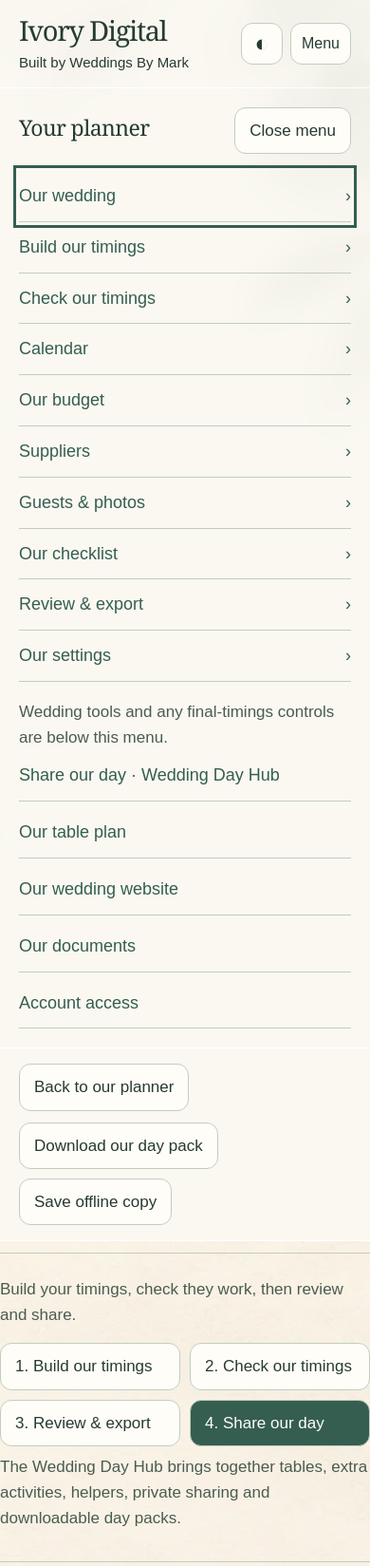
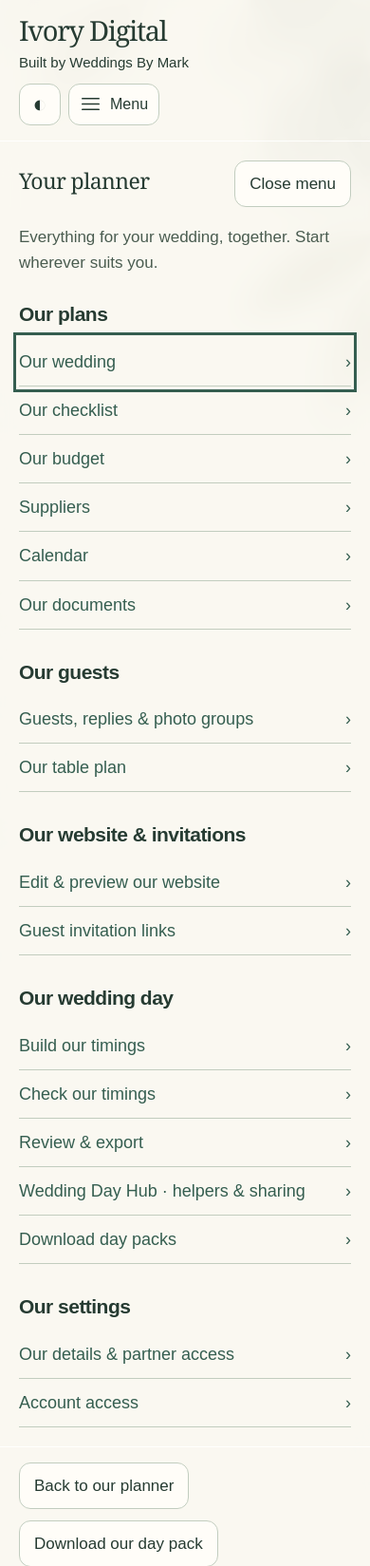
Before and after one commit to valianktni1/weddingplannercouples, a Python web app: template app/templates/hub.html in a window 390 px wide, after a click on "Menu". Shown: the top 1649 px of the page at 95% size. Run offline with Jinja, Linux system fonts and the light colour scheme; the template is opened without the code that fills it, so the values that code supplies are empty.

Commit message:
v1.6.1: group couple navigation and connect guest planning
Add a labelled three-line Menu with grouped existing tools and shared mobile More navigation. Restore page position on close, track active tools, protect unfinished Hub forms, connect guest list/website/invitations/seating, and place linked WBM timing submission in the wedding-day menu group.

Preserve planner functionality, glass styling, account data and integration contracts. Include v1.6.1 backup/restore/rollback updater and browser regression coverage. 187 backend tests plus three served-browser suites pass.

```diff
--- a/app/server.py
+++ b/app/server.py
@@ -23,7 +23,7 @@ from .mail_service import smtp_configuration, smtp_ready, send_email, delivery_e
 from .invitation_mail import invitation_email
 from .day_hub import register_hub,journey as hub_journey
 
-VERSION='1.6.0'
+VERSION='1.6.1'
 def create_app(test_config=None):
     app=Flask(__name__)
     app.config.update(DATA_DIR=os.environ.get('DATA_DIR','/data'), BACKUP_DIR=os.environ.get('BACKUP_DIR','/backups'),
--- a/app/static/couple-shell.js
+++ b/app/static/couple-shell.js
@@ -2,7 +2,7 @@
 (()=>{
  const root=document.getElementById('ivory-planner');if(!root?.classList.contains('couple-app'))return;
  const scroll=root.querySelector('.page-content'),menu=root.querySelector('#couple-menu'),dock=root.querySelector('#couple-dock');
- let setup=false,lastPage=null,menuOrigin=null;
+ let setup=false,lastPage=null,menuOrigin=null,menuScroll=0,menuWindowScroll=0;
  const mobile=()=>matchMedia('(max-width:760px)').matches;
  const editing=()=>!!document.activeElement?.matches('textarea,select,input:not([type="checkbox"]):not([type="radio"]):not([type="range"]):not([type="button"]):not([type="submit"]),[contenteditable="true"]');
  function themeLabel(){const button=root.querySelector('[data-theme-toggle]');if(button){button.title=button.textContent;button.setAttribute('aria-label',button.textContent)}}
@@ -12,16 +12,24 @@
   dock.hidden=setup||(mobile()&&editing());
  }
  function setMenu(open,returnFocus=false){
+  const wasOpen=!menu.hidden;
+  if(open&&!wasOpen){menuScroll=scroll.scrollTop;menuWindowScroll=window.scrollY;}
   menu.hidden=!open;root.classList.toggle('couple-more-open',open);
   root.querySelectorAll('[data-couple-menu]').forEach(b=>b.setAttribute('aria-expanded',String(open)));
-  if(open){scroll.scrollTo({top:0,behavior:'instant'});menu.querySelector('a')?.focus({preventScroll:true})}
-  else if(returnFocus)menuOrigin?.focus({preventScroll:true});
+  if(open){scroll.scrollTo({top:0,behavior:'instant'});if(!mobile())window.scrollTo({top:0,behavior:'instant'});menu.querySelector('a')?.focus({preventScroll:true})}
+  else if(returnFocus){scroll.scrollTo({top:menuScroll,behavior:'instant'});if(!mobile())window.scrollTo({top:menuWindowScroll,behavior:'instant'});menuOrigin?.focus({preventScroll:true})}
  }
  root.addEventListener('click',e=>{
   if(e.target.closest('[data-theme-toggle]'))requestAnimationFrame(themeLabel);
   const toggle=e.target.closest('[data-couple-menu]');
   if(toggle){menuOrigin=toggle;setMenu(menu.hidden,true);return}
   if(e.target.closest('[data-couple-close]')){setMenu(false,true);return}
+  const route=e.target.closest('[data-couple-route]');
+  // Hub tab navigation uses its own dirty-form guard, without a page reload.
+  if(route&&location.pathname==='/hub'&&new URL(route.href).pathname==='/hub'&&typeof window.ivoryHubNavigate==='function'&&!e.ctrlKey&&!e.metaKey&&!e.shiftKey&&!e.altKey&&e.button===0){
+   e.preventDefault();if(window.ivoryHubNavigate(new URL(route.href).hash.slice(1)||'overview')){setMenu(false);scroll.scrollTo({top:0,behavior:'instant'});}return;
+  }
+  if(route&&location.pathname==='/website'&&new URL(route.href).pathname==='/website'&&!e.ctrlKey&&!e.metaKey&&!e.shiftKey&&!e.altKey&&e.button===0){setMenu(false);}
   const link=e.target.closest('[data-couple-page]');if(!link)return;
   // Modified clicks keep normal link/new-tab behaviour, except in admin preview.
   if(!window.ivoryPreview&&(e.ctrlKey||e.metaKey||e.shiftKey||e.altKey||e.button!==0))return;
@@ -40,5 +48,10 @@
  });
  root.addEventListener('focusin',fit);root.addEventListener('focusout',()=>requestAnimationFrame(fit));
  window.addEventListener('resize',fit);window.visualViewport?.addEventListener('resize',fit);
+ function markTool(){
+  const key=location.pathname==='/website'?(location.hash==='#guest-invitations'?'invitations':'website'):location.pathname==='/files'?'files':location.pathname==='/upgrade'?'access':location.pathname==='/hub'?(['seating','packs'].includes(location.hash.slice(1))?location.hash.slice(1):'hub'):null;
+  root.querySelectorAll('[data-couple-route]').forEach(a=>{if(a.dataset.coupleRoute===key)a.setAttribute('aria-current','page');else a.removeAttribute('aria-current')});
+ }
+ window.addEventListener('hashchange',markTool);root.addEventListener('ivory:hub-page',markTool);markTool();
  themeLabel();fit();
 })();
--- a/app/static/couple.css
+++ b/app/static/couple.css
@@ -149,3 +149,25 @@ body.couple-page:has(.couple-app.dark){background:#19251f}
 #ivory-planner.couple-app nav.day-journey button{width:auto;margin:0;display:inline-flex;justify-content:center;text-align:center;border:1px solid var(--p-border)}
 #ivory-planner.couple-app nav.day-journey button.primary{border-color:var(--p-brand)}
 #ivory-planner.couple-app #couple-dock span{white-space:nowrap;word-break:normal;overflow-wrap:normal}
+
+
+/* Grouped navigation: real layout space, readable labels and no fixed overlay. */
+#ivory-planner.couple-app .planner-menu-toggle{display:inline-flex;align-items:center;justify-content:center;gap:9px}
+#ivory-planner.couple-app .planner-menu-toggle svg{width:23px;height:23px;fill:none;stroke:currentColor;stroke-width:1.8;stroke-linecap:round;flex:none}
+#ivory-planner.couple-app .couple-menu nav.planner-menu-groups{grid-template-columns:repeat(3,minmax(0,1fr));gap:24px 32px;align-items:start}
+#ivory-planner.couple-app .planner-menu-group{min-width:0}
+#ivory-planner.couple-app .planner-menu-group h3{margin:0 0 8px;font-size:21px}
+#ivory-planner.couple-app .couple-menu a{overflow-wrap:normal;word-break:normal;line-height:1.45}
+#ivory-planner.couple-app .couple-menu a span{flex:none}
+#ivory-planner.couple-app .menu-intro{margin:0 0 24px;color:var(--p-secondary)}
+#ivory-planner.couple-app .couple-menu a[aria-current=page]{background:var(--p-soft);border-radius:5px;padding-left:10px;padding-right:10px}
+#ivory-planner.couple-app #guest-invitations{scroll-margin-top:20px}
+@media(max-width:1000px){#ivory-planner.couple-app .couple-menu nav.planner-menu-groups{grid-template-columns:repeat(2,minmax(0,1fr))}}
+@media(max-width:760px){#ivory-planner.couple-app .couple-menu nav.planner-menu-groups{grid-template-columns:1fr;gap:28px}}
+
+#ivory-planner.couple-app nav.guest-journey{display:block;background:transparent;border:0;padding:0 0 24px;margin:0;border-bottom:1px solid var(--p-border)}
+#ivory-planner.couple-app nav.guest-journey .actions{display:flex;flex-wrap:wrap;gap:12px}
+#ivory-planner.couple-app nav.guest-journey a{width:auto}
+
+#ivory-planner.couple-app .menu-booking-tools:empty{display:none}
+#ivory-planner.couple-app .menu-booking-tools button{width:100%;margin-top:12px;word-break:normal;overflow-wrap:normal}
--- a/app/static/wbm-timings.js
+++ b/app/static/wbm-timings.js
@@ -1,6 +1,6 @@
 /* Explicit photography submission. Never submits on load or on ordinary saves. */
 (async()=>{
- const root=document.querySelector('#ivory-planner'),host=root?.querySelector('.topbar .actions');if(!host||window.ivoryPreview)return;
+ const root=document.querySelector('#ivory-planner'),host=root?.querySelector('#couple-booking-tools')||root?.querySelector('.topbar .actions');if(!host||window.ivoryPreview)return;
  const esc=v=>String(v??'').replace(/[&<>"']/g,c=>({'&':'&amp;','<':'&lt;','>':'&gt;','"':'&quot;',"'":'&#39;'}[c]));
  let status;try{status=await ivory.api('/api/wbm-timings')}catch(_){return}if(!status.linked)return;
  const button=document.createElement('button');button.type='button';button.textContent='Send final timings to Mark';button.className='primary';host.append(button);
--- a/app/static/website.js
+++ b/app/static/website.js
@@ -14,6 +14,7 @@ try{
  document.getElementById('invitation-guests').innerHTML=plan.state.guests.map(g=>`<label class="check"><input type="checkbox" value="${g.id}"><span>${esc(g.name)} · ${g.attendance}</span></label>`).join('')||'<p>Add guests in your planner first.</p>';
  if(readOnly){status.textContent='Editing access has ended. You can still preview your saved website and export your planner.';form.querySelectorAll('input,textarea,select,button').forEach(e=>e.disabled=true);document.getElementById('create-invite').disabled=true;}
  await listInvites();
+ if(location.hash==='#guest-invitations')document.getElementById('guest-invitations').scrollIntoView({block:'start'});
 }catch(e){status.textContent=e.message}
 form.addEventListener('input',()=>dirty=true);form.addEventListener('change',()=>dirty=true);
 window.addEventListener('beforeunload',e=>{if(dirty||busy){e.preventDefault();e.returnValue=''}});
--- a/app/templates/couple_base.html
+++ b/app/templates/couple_base.html
@@ -4,17 +4,35 @@
 {% block app_class %}couple-app{% endblock %}
 {% block brand_subtitle %}Built by Weddings By Mark{% endblock %}
 {% block header_account %}{% endblock %}
-{% block header_menu %}<button type="button" data-couple-menu aria-expanded="false" aria-controls="couple-menu">Menu</button>{% endblock %}
+{% block header_menu %}<button type="button" class="planner-menu-toggle" data-couple-menu aria-expanded="false" aria-controls="couple-menu"><svg viewBox="0 0 24 24" aria-hidden="true"><path d="M3 6h18M3 12h18M3 18h18"/></svg><span>Menu</span></button>{% endblock %}
 {% block page_menu %}
 <section id="couple-menu" class="couple-menu" hidden aria-label="All your planner pages">
   <div class="section-heading"><h2>Your planner</h2><button type="button" data-couple-close>Close menu</button></div>
-  <nav aria-label="All planner pages">
-    {% for key,label in [('home','Our wedding'),('day','Build our timings'),('test','Check our timings'),('calendar','Calendar'),('money','Our budget'),('suppliers','Suppliers'),('guests','Guests & photos'),('tasks','Our checklist'),('final','Review & export'),('account','Our settings')] %}
-    <a href="/app#{{ key }}" data-couple-page="{{ key }}">{{ label }}<span aria-hidden="true">›</span></a>
-    {% endfor %}
+  <p class="menu-intro">Everything for your wedding, together. Start wherever suits you.</p>
+  <nav aria-label="All planner pages" class="planner-menu-groups">
+    <section class="planner-menu-group"><h3>Our plans</h3>
+      {% for key,label in [('home','Our wedding'),('tasks','Our checklist'),('money','Our budget'),('suppliers','Suppliers'),('calendar','Calendar')] %}
+      <a href="/app#{{ key }}" data-couple-page="{{ key }}">{{ label }}<span aria-hidden="true">›</span></a>{% endfor %}
+      {% if not preview_state %}<a href="/files" data-couple-route="files">Our documents<span aria-hidden="true">›</span></a>{% endif %}
+    </section>
+    <section class="planner-menu-group"><h3>Our guests</h3>
+      <a href="/app#guests" data-couple-page="guests">Guests, replies & photo groups<span aria-hidden="true">›</span></a>
+      {% if not preview_state %}<a href="/hub#seating" data-couple-route="seating">Our table plan<span aria-hidden="true">›</span></a>{% endif %}
+    </section>
+    {% if not preview_state %}<section class="planner-menu-group"><h3>Our website & invitations</h3>
+      <a href="/website" data-couple-route="website">Edit & preview our website<span aria-hidden="true">›</span></a>
+      <a href="/website#guest-invitations" data-couple-route="invitations">Guest invitation links<span aria-hidden="true">›</span></a>
+    </section>{% endif %}
+    <section class="planner-menu-group"><h3>Our wedding day</h3>
+      {% for key,label in [('day','Build our timings'),('test','Check our timings'),('final','Review & export')] %}
+      <a href="/app#{{ key }}" data-couple-page="{{ key }}">{{ label }}<span aria-hidden="true">›</span></a>{% endfor %}
+      {% if not preview_state %}<a href="/hub" data-couple-route="hub">Wedding Day Hub · helpers & sharing<span aria-hidden="true">›</span></a><a href="/hub#packs" data-couple-route="packs">Download day packs<span aria-hidden="true">›</span></a><div id="couple-booking-tools" class="menu-booking-tools"></div>{% endif %}
+    </section>
+    <section class="planner-menu-group"><h3>Our settings</h3>
+      <a href="/app#account" data-couple-page="account">Our details & partner access<span aria-hidden="true">›</span></a>
+      {% if not preview_state %}<a href="/upgrade" data-couple-route="access">Account access<span aria-hidden="true">›</span></a>{% endif %}
+    </section>
   </nav>
-  <p class="muted">Wedding tools and any final-timings controls are below this menu.</p>
-  {% if not preview_state %}<div class="menu-tools"><a href="/hub">Share our day · Wedding Day Hub</a><a href="/hub#seating">Our table plan</a><a href="/website">Our wedding website</a><a href="/files">Our documents</a><a href="/upgrade">Account access</a></div>{% endif %}
   {% if user and user['role']=='couple' and not preview_state %}<button type="button" data-install-open>Add to home screen</button>{% endif %}
   {% if user and not preview_state %}<form class="menu-account" method="post" action="/logout"><input type="hidden" name="csrf" value="{{ csrf }}"><button type="submit">Sign out</button></form>{% endif %}
 </section>
```
Also changed, not shown: AUDIT-REPORT.md (+8 -0 lines), app/templates/website_editor.html (+1 -1 lines), tests/test_grouped_navigation_browser.cjs (added, +33 -0 lines), CHANGELOG.md, README.md, app/static/hub.js, app/static/planner.js, 1 other file.
